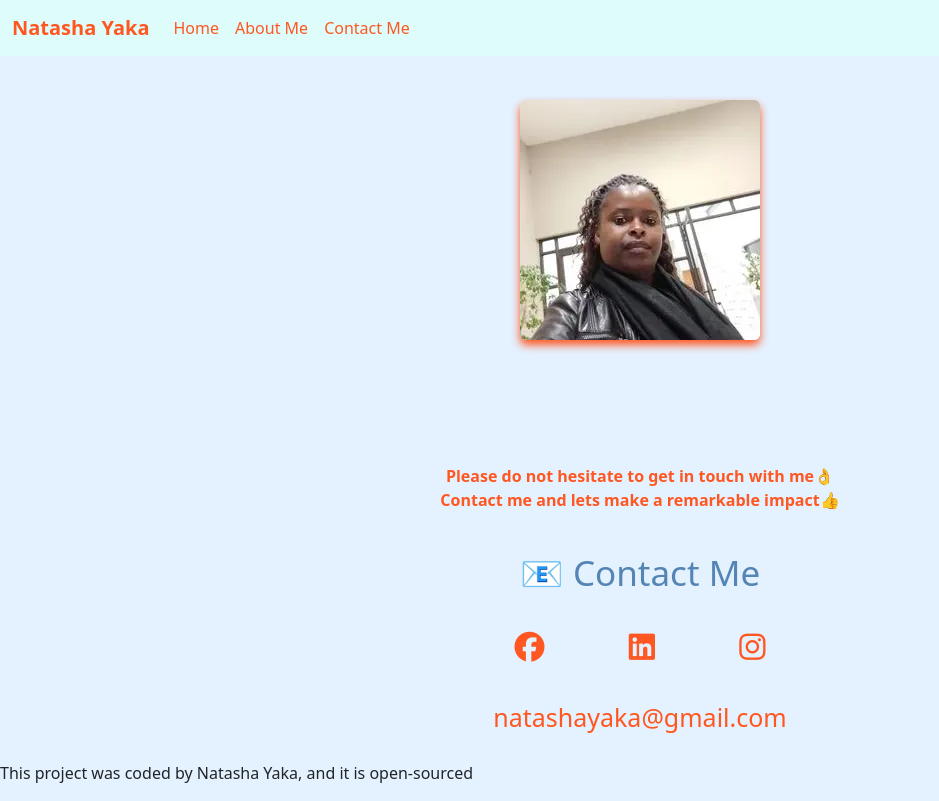
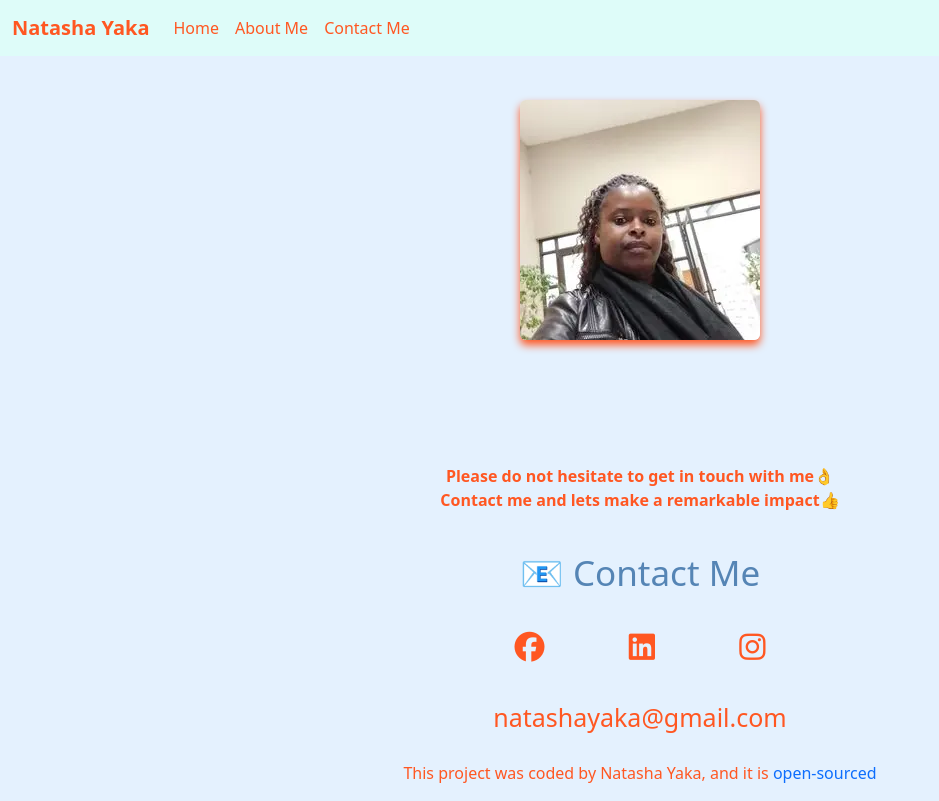
Before and after one commit to Tash2911/First-Responsive-Project, a website: page contact.html in a window 1280 px wide. Shown: the whole page, without its empty margins (0-939 px from the left). Drawn offline with nearby package versions, Linux system fonts and the light colour scheme.

Commit message:
finishing up

```diff
--- a/contact.html
+++ b/contact.html
@@ -21,10 +21,7 @@
 
     <link rel="stylesheet" href="style.css" />
     <title>Contact Me For Any Web Development</title>
-    <meta
-      name="description"
-      content="HTML, CSS, Bootstrap, Javascript Easy to create Websites"
-    />
+  <meta name="description" content="Natasha is a front-end developer in training, currently based in Africa.">
   </head>
   <body class="contact-page">
     <nav class="navbar navbar-expand-lg fixed-top" class="navbar">
@@ -119,7 +116,7 @@
         >
       </div>
       <br/>
-      <p class="text-centre"> This project was coded by Natasha Yaka, and it is open-sourced</p>
+      <p class="contact-paragraph"> This project was coded by Natasha Yaka, and it is <a href="https://github.com/Tash2911/First-Responsive-Project" class="git-hub-link">open-sourced</a></p>
 
   </body>
 </html>
--- a/style.css
+++ b/style.css
@@ -202,6 +202,10 @@ footer {
   justify-content: center;
 }
 
+.git-hub-link {
+  text-decoration: none;
+}
+
 @media (max-Width: 900px) {
   h1 {
     text-align: center;
```
Also changed, not shown: index.html (+0 -1 lines).
